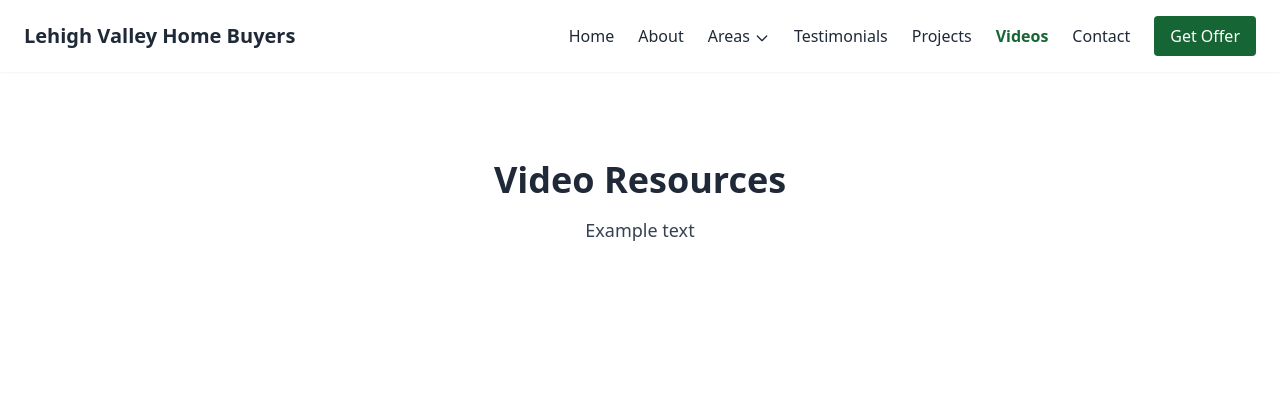
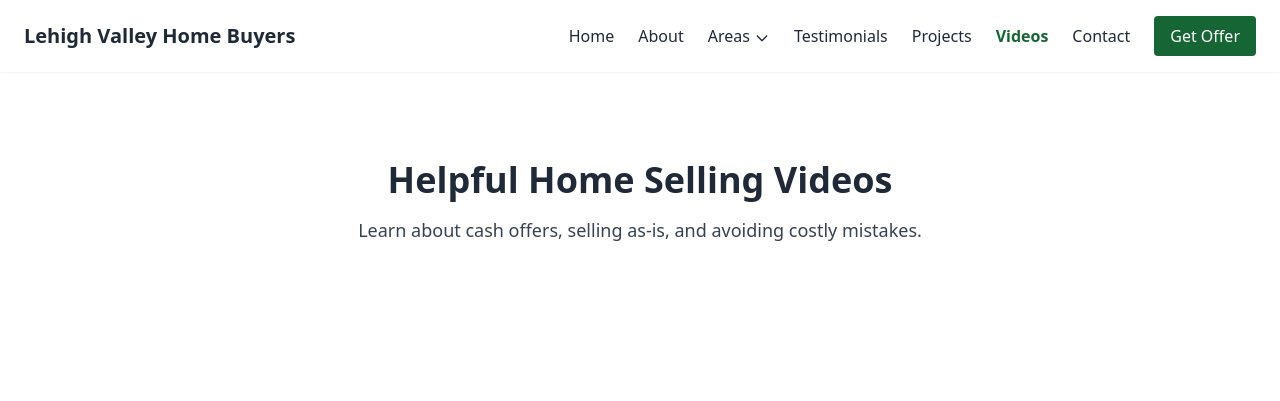
Before and after one commit to AndrewSwartzz/dadlife-site, a Flask app: page /videos in a window 1280 px wide. Shown: the top 401 px of the page. Run offline with Flask 3, Linux system fonts and the light colour scheme; some libraries are stand-ins or nearby versions.

Commit message:
video sections

```diff
--- a/templates/videos.html
+++ b/templates/videos.html
@@ -1,51 +1,76 @@
 {% extends "base.html" %}
-{% block title %}Videos & Vlogs{% endblock %}
+{% block title %}Video Resources{% endblock %}
 
 {% block content %}
 
 <!-- PAGE HEADER -->
 <section class="bg-[var(--brand-green-light)]/40 py-20 fade-section">
   <div class="max-w-5xl mx-auto px-6 text-center">
-    <h1 class="text-4xl font-bold mb-4">Video Resources</h1>
+    <h1 class="text-4xl font-bold mb-4">Helpful Home Selling Videos</h1>
     <p class="text-gray-700 text-lg">
-      Example text
+      Learn about cash offers, selling as-is, and avoiding costly mistakes.
     </p>
   </div>
 </section>
 
-<!-- VIDEO SECTION 1 -->
+
+<!-- VIDEOS -->
 <section class="py-20 bg-white fade-section">
-  <div class="max-w-6xl mx-auto px-6 grid md:grid-cols-2 gap-10 items-center">
+  <div class="max-w-5xl mx-auto px-6 space-y-20">
 
-    <!-- Text -->
+    <!-- VIDEO 1 -->
     <div>
-      <h2 class="text-3xl font-bold mb-4">
-        Example text
+      <div class="aspect-video mb-6">
+        <iframe class="w-full h-full rounded-xl shadow-lg"
+          src="https://www.youtube.com/embed/kJgkMV-UjuI"
+          frameborder="0" allowfullscreen></iframe>
+      </div>
+
+      <h2 class="text-2xl font-bold mb-3">
+        The Truth About Cash Offers – What Homeowners Need to Know
       </h2>
 
-      <p class="text-gray-700 mb-6">
-        Example text
-      </p>
-
-      <p class="text-gray-700 mb-6">
-        Example text
-      </p>
-
-      <p class="text-sm text-gray-500 italic">
-        Example text
+      <p class="text-gray-700">
+        Are cash offers really the best option when selling your home in the Lehigh Valley?
+        We break down the pros, cons, and common misconceptions so you can make a smart decision.
       </p>
     </div>
 
-    <!-- Video Placeholder -->
-    <div class="bg-gray-100 rounded-xl shadow-lg p-8 text-center">
-      <div class="aspect-video bg-gray-300 rounded-lg flex items-center justify-center mb-4">
-        <span class="text-gray-600 font-medium">
-          Video Embed Placeholder
-        </span>
+
+    <!-- VIDEO 2 -->
+    <div>
+      <div class="aspect-video mb-6">
+        <iframe class="w-full h-full rounded-xl shadow-lg"
+          src="https://www.youtube.com/embed/HPmAopBIk80"
+          frameborder="0" allowfullscreen></iframe>
       </div>
 
-      <p class="font-semibold">
-        Example text
+      <h2 class="text-2xl font-bold mb-3">
+        Is My Home Ready To Sell in the Lehigh Valley?
+      </h2>
+
+      <p class="text-gray-700">
+        Learn what sellers often miss before listing — from repairs to pricing mistakes —
+        and how to avoid losing thousands.
+      </p>
+    </div>
+
+
+    <!-- VIDEO 3 -->
+    <div>
+      <div class="aspect-video mb-6">
+        <iframe class="w-full h-full rounded-xl shadow-lg"
+          src="https://www.youtube.com/embed/PKrvrWK6frA"
+          frameborder="0" allowfullscreen></iframe>
+      </div>
+
+      <h2 class="text-2xl font-bold mb-3">
+        Should I Accept a Cash Offer on My Home?
+      </h2>
+
+      <p class="text-gray-700">
+        We explain when selling for cash makes sense, how to spot fair offers,
+        and what to expect from a professional home buyer.
       </p>
     </div>
 
@@ -53,60 +78,65 @@
 </section>
 
 
-<!-- VIDEO SECTION 2 -->
-<section class="py-20 bg-gray-50 fade-section">
-  <div class="max-w-6xl mx-auto px-6 grid md:grid-cols-2 gap-10 items-center">
+<!-- TRUST BLURB (NOW ONLY ONCE) -->
+<section class="bg-[var(--brand-green-light)]/50 py-16 fade-section">
+  <div class="max-w-5xl mx-auto px-6 text-gray-800 space-y-4">
 
-    <!-- Text -->
-    <div>
-      <h2 class="text-3xl font-bold mb-4">
-        Example text
-      </h2>
+    <h3 class="font-bold text-xl">Why Homeowners Trust Dadlife Home Solutions</h3>
 
-      <p class="text-gray-700 mb-6">
-        Example text
-      </p>
+    <ul class="space-y-1 text-sm">
+      <li>✅ Get a Cash Offer in 24 Hours – No waiting, no games.</li>
+      <li>✅ Sell As-Is – No repairs or cleaning needed.</li>
+      <li>✅ No Realtor Fees or Closing Costs.</li>
+      <li>✅ Close in as little as 7 days – Or on your schedule.</li>
+      <li>✅ Cash in your hands — guaranteed.</li>
+    </ul>
 
-      <p class="text-gray-700 mb-6">
-        Example text
-      </p>
+    <h3 class="font-bold text-xl pt-3">Who We Help</h3>
 
-      <p class="text-sm text-gray-500 italic">
-        Example text
-      </p>
+    <ul class="space-y-1 text-sm">
+      <li>✔ Homeowners facing foreclosure</li>
+      <li>✔ Inherited or unwanted properties</li>
+      <li>✔ Landlords tired of tenants</li>
+      <li>✔ Divorce, relocation, or job loss</li>
+      <li>✔ Anyone needing to sell fast in Lehigh Valley</li>
+    </ul>
+
+    <div class="pt-3 text-sm">
+      <p><strong>Call / Text:</strong> 484-626-0003</p>
+      <p><strong>Email:</strong> johncummings042@gmail.com</p>
     </div>
-
-    <!-- Video Placeholder -->
-    <div class="bg-gray-100 rounded-xl shadow-lg p-8 text-center">
-      <div class="aspect-video bg-gray-300 rounded-lg flex items-center justify-center mb-4">
-        <span class="text-gray-600 font-medium">
-          Video Embed Placeholder
-        </span>
-      </div>
-
-      <p class="font-semibold">
-        Example text
-      </p>
-    </div>
-
   </div>
 </section>
 
 
-<!-- CTA (UNCHANGED BUTTON) -->
+<!-- YOUTUBE CHANNEL LINK -->
+<section class="bg-gray-50 py-12 text-center fade-section">
+  <p class="text-lg mb-4 font-semibold">
+    Want more real estate tips and seller insights?
+  </p>
+
+  <a href="https://www.youtube.com/@SellmyhomeforcashintheLehighPA" target="_blank"
+     class="bg-[var(--brand-green)] text-white px-6 py-3 rounded-lg font-semibold hover:bg-[var(--brand-green-dark)] transition">
+    Visit Our YouTube Channel
+  </a>
+</section>
+
+
+<!-- FINAL CTA -->
 <section class="bg-[var(--brand-green)] py-20 text-white text-center fade-section">
   <h2 class="text-3xl md:text-4xl font-bold tracking-tight mb-6">
-    Want a quick idea of what your home could sell for?
+    Want a fast, fair cash offer for your home?
   </h2>
 
   <p class="mb-8 text-lg">
-    Try our free estimator. No signup. No pressure.
+    No repairs. No fees. No pressure.
   </p>
 
   <a href="{{ url_for('offer') }}"
      class="bg-white text-brand px-8 py-4 rounded-lg text-lg font-semibold
             hover:bg-gray-100 transition shadow-md hover:shadow-lg">
-    See My Offer Range
+    Get My Cash Offer
   </a>
 </section>
 
```
Also changed, not shown: templates/video_blurb.html (added, +27 -0 lines).
